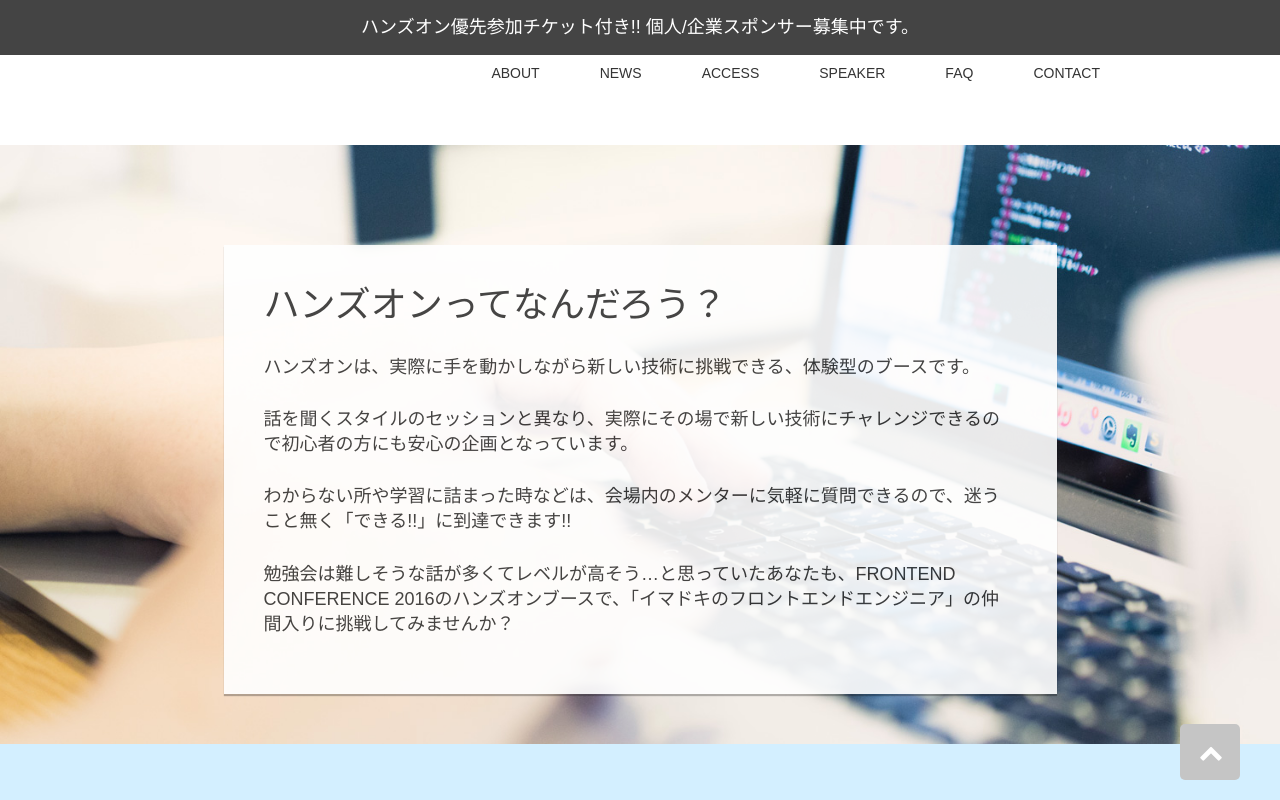
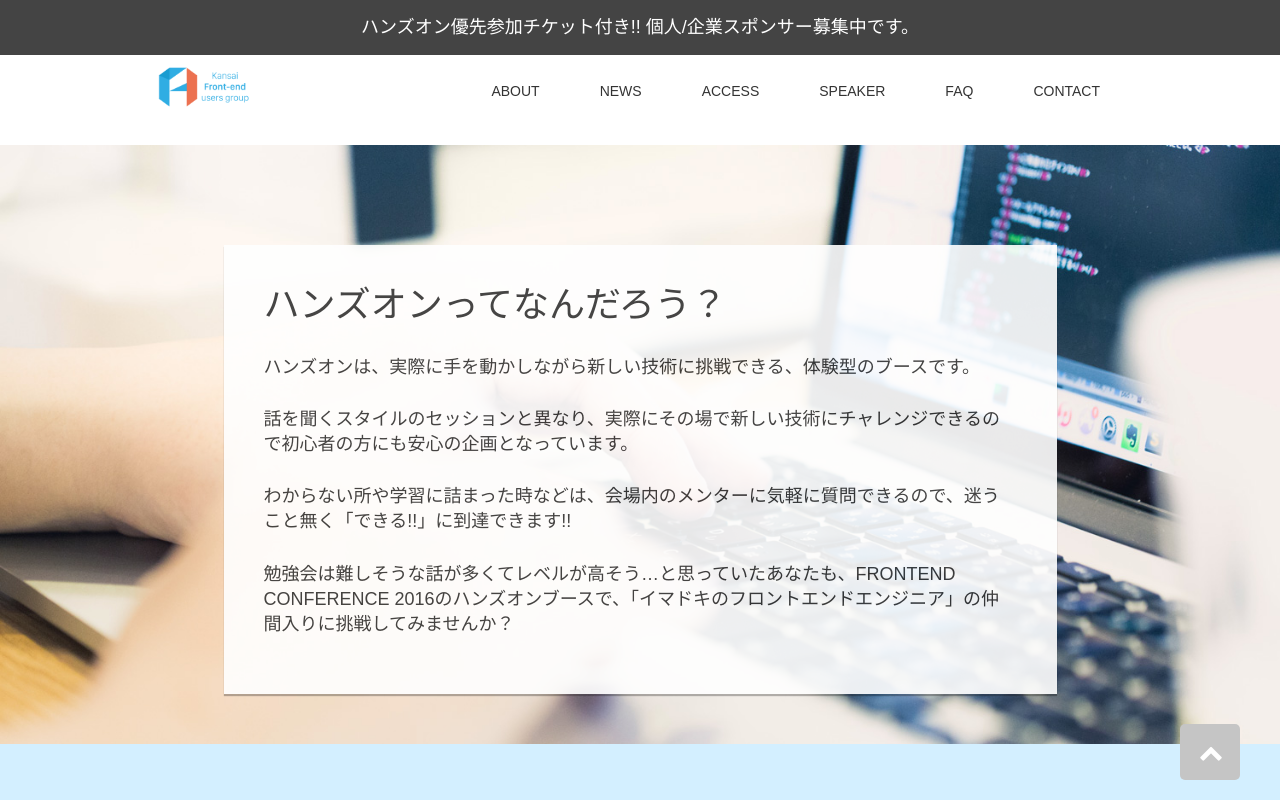
Before and after one commit to kfug/frontconf2016, a plain HTML site: page handson.html in a window 1280 px wide. Shown: the top 800 px of the page. Drawn offline with Linux system fonts and the light colour scheme; the site is published under a folder, as on GitHub Pages, so addresses that start at the root find nothing.

Commit message:
ロゴのパスを/から./に修正。

```diff
--- a/handson.html
+++ b/handson.html
@@ -55,7 +55,7 @@
 <header id="top-head">
     <div class="inner">
         <div id="mobile-head">
-            <h1 class="logo"><a href="./"><img src="/img/logo_kfug_lucid.png" alt="" style="height: 1.5em;"></a></h1>
+            <h1 class="logo"><a href="./"><img src="./img/logo_kfug_lucid.png" alt="" style="height: 1.5em;"></a></h1>
             <div id="nav-toggle">
                 <div>
                     <span></span>
```
Also changed, not shown: index.html (+1 -1 lines), speaker.html (+1 -1 lines).
